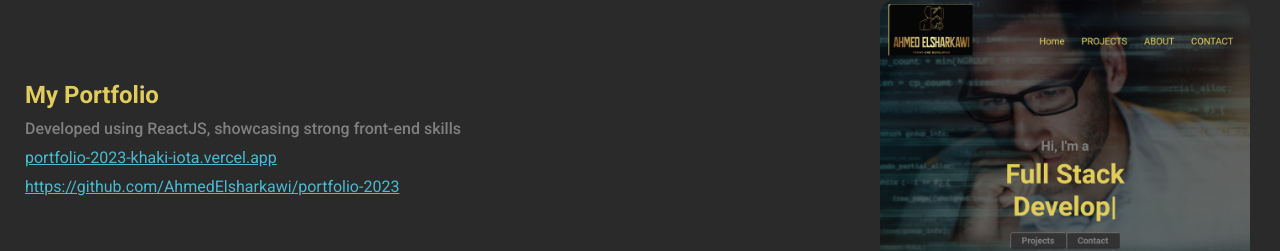
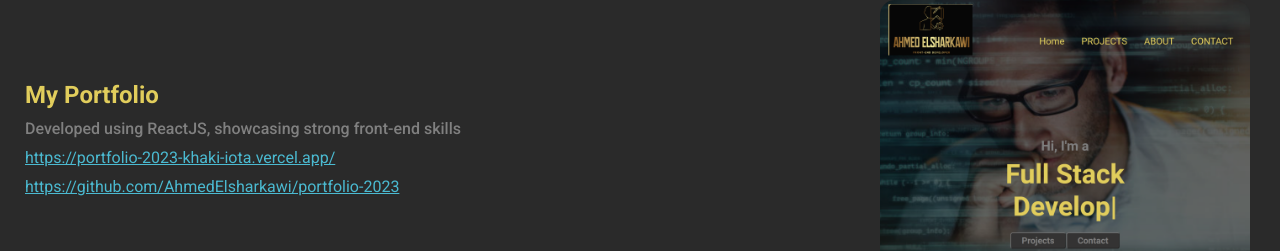
Before and after one commit to AhmedElsharkawi/portfolio-2023, a React (Create React App) app: page /projects in a window 1280 px wide. Shown: the part 1447-1698 px from the top of the page. Built offline with nearby package versions, Linux system fonts and the light colour scheme.

Commit message:
Update Data.js

```diff
--- a/src/Data/Data.js
+++ b/src/Data/Data.js
@@ -21,7 +21,7 @@ export const projects = [
         title:'My Portfolio',
         description:'Developed using ReactJS, showcasing strong front-end skills',
         image:'/portfolio/portfolio.png',
-        link:'portfolio-2023-khaki-iota.vercel.app',
+        link:'https://portfolio-2023-khaki-iota.vercel.app/',
         github:'https://github.com/AhmedElsharkawi/portfolio-2023'
 
     },
```
